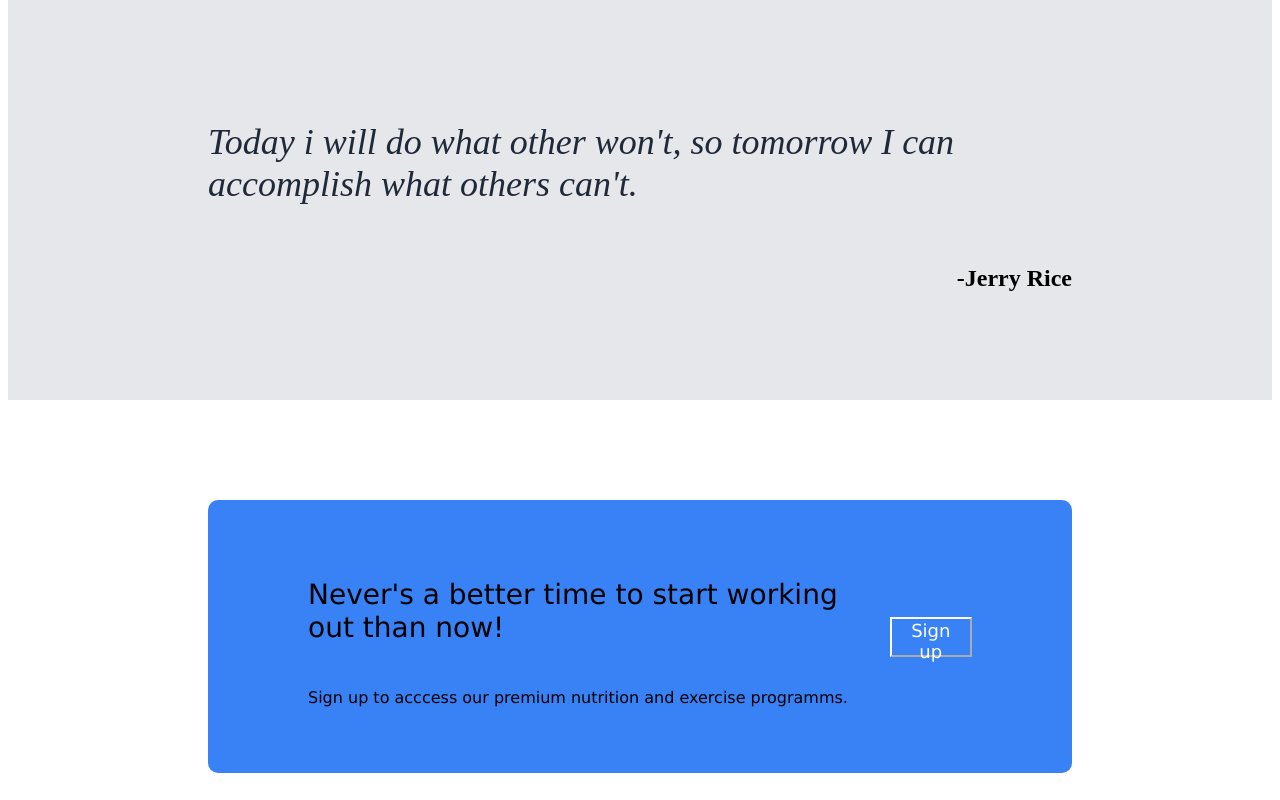
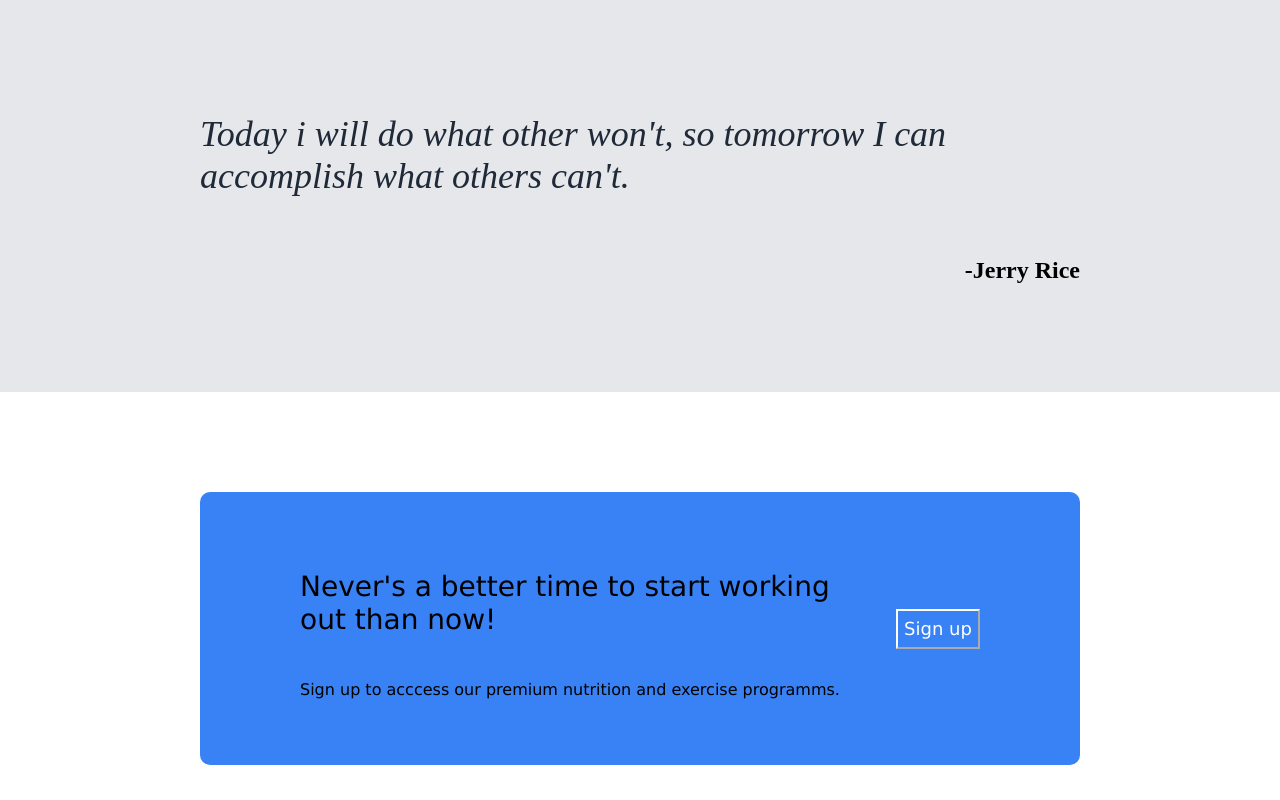
Before and after one commit to vvasilopoulos0/LandingPage, a plain HTML site: page index.html in a window 1280 px wide. Shown: the part 994-1794 px from the top of the page. Drawn offline with Linux system fonts and the light colour scheme.

Commit message:
Modified the body margin to capture the whole screen and the footer paragraph

```diff
--- a/index.html
+++ b/index.html
@@ -58,7 +58,7 @@
     <div class="footer">
         <div class= "footer-border">
             <div class="footer-text">
-                <p style="font-size: 28px;">Never's a better time to start working out than now!</p>
+                <p style="font-size: 28px; width: 90%;">Never's a better time to start working out than now!</p>
                 <p>Sign up to acccess our premium nutrition and exercise programms. </p>
             </div>
             <button class="footer-button">Sign up</button>
--- a/style.css
+++ b/style.css
@@ -1,4 +1,6 @@
-
+body{
+    margin: 0;
+}
 
 header{
     background-color: #1F2937;
```
